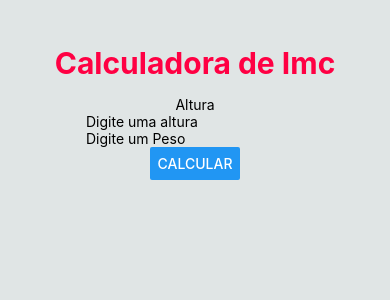
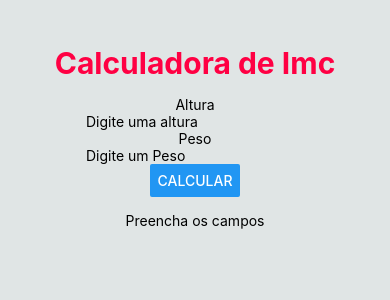
Before and after one commit to ThaysonScript/App-React-Native-Exemple, a React Native app: screen / in a window 390 px wide. Shown: the top 300 px of the page. Built offline with nearby package versions, Linux system fonts and the light colour scheme.

Commit message:
add - calcular-imc

```diff
--- /dev/null
+++ b/src/components/Form/ResultImc/index.js
@@ -0,0 +1,13 @@
+import React from "react";
+import { View, Text } from "react-native";
+import styles from "./style";
+
+export default function ResultImc(props) {
+  return (
+    <View style={styles.boxResult}>
+        {/* imprimir resultado do calculo do imc */}
+        <Text style={styles.text}>{ props.messageResultImc }</Text>
+        <Text>{ props.resultImc }</Text>
+    </View>
+  );
+}
--- /dev/null
+++ b/src/components/Form/ResultImc/style.js
@@ -0,0 +1,13 @@
+import { StyleSheet } from 'react-native';
+
+const styles = StyleSheet.create({
+    boxResult: {
+        alignItems: 'center',
+        justifyContent: 'center'
+    },
+    text: {
+        marginTop: 15
+    },
+});
+
+export default styles;
--- a/src/components/Form/index.js
+++ b/src/components/Form/index.js
@@ -1,19 +1,59 @@
-import React from "react";
+import React, { useState } from "react";
 import { View, Text, TextInput, Button } from "react-native";
+import ResultImc from "./ResultImc/";
 import styles from "./style";
 
 export default function Form() {
+
+  // alterando estados com useState
+  const [altura, setAltura] = useState(null)
+  const [peso, setPeso] = useState(null)
+  const [messageImc, setMessageImc] = useState("Preencha os campos")
+  const [imc, setImc] = useState(null)
+  const [textButton, setTextButton] = useState("Calcular")
+
+  function CalcularImc() {
+    let calculo = setImc((peso / (altura * altura)).toFixed(2))
+    return calculo
+  }
+
+  function ValidarCampos() {
+    if(peso !== null && altura !== null) {
+      // calcular o imc
+      CalcularImc()
+
+      // definir como vazio para realizar outro calculo
+      setAltura(null)
+      setPeso(null)
+
+      // modificar propriedades do useState
+      setMessageImc("Seu imc e: ")
+      setTextButton("Calcular novamente")
+    }
+    else {
+      setImc(null)
+      setTextButton("Calcular")
+      setMessageImc("Preencha os campos")
+    }
+  }
+
   return (
     <View>
       <View style={styles.form}>
         <Text>Altura</Text>
+        {/* onchangetext = mudar o useState( estado ) a cada digito */}
+        {/* value = definir o valor como o estado atual do setAltura */}
+        <TextInput onChangeText={setAltura} value={altura} placeholder="Digite uma altura" keyboardType="numeric" />
 
-        <TextInput placeholder="Digite uma altura" keyboardType="numeric" />
+        <Text>Peso</Text>
+        <TextInput onChangeText={setPeso} value={peso} placeholder="Digite um Peso" keyboardType="numeric" />
 
-        <TextInput placeholder="Digite um Peso" keyboardType="numeric" />
+        {/* onPress = onClick de html */}
+        {/* () => ValidarCampos() == chamar funcao calcularIMC quando click button */}
+        <Button title={textButton} onPress={() => ValidarCampos()}/>
+      </View>
 
-        <Button title="Calcular" />
-      </View>
+      <ResultImc messageResultImc={messageImc} resultImc={imc} />
     </View>
   );
 }
```
